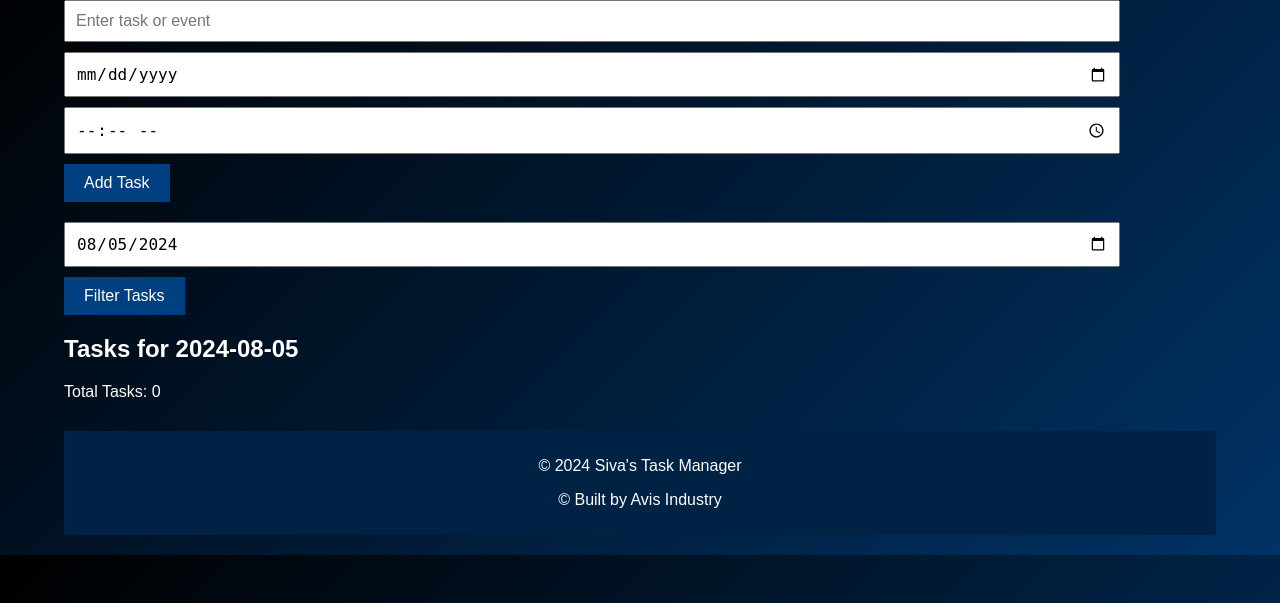
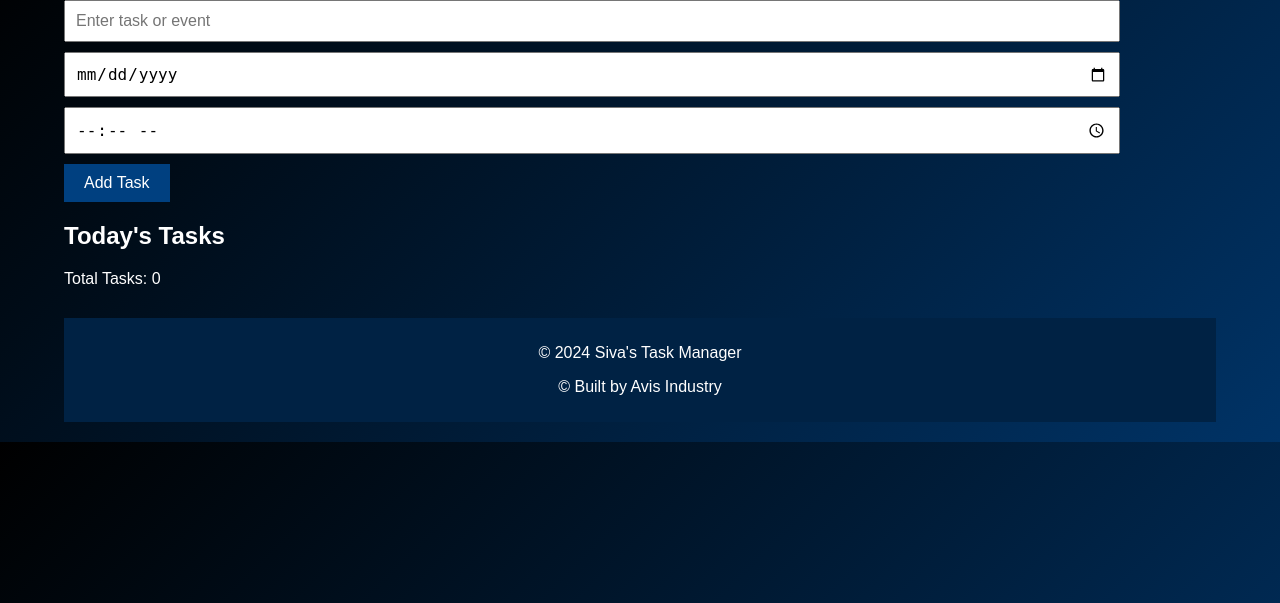
Before and after one commit to Sivabalan10/Personal-Task-Manager, a Flask app: page / in a window 1280 px wide. Shown: the part 73-676 px from the top of the page. Run offline with Flask 3, Linux system fonts and the light colour scheme.

Commit message:
Update index.html

```diff
--- a/templates/index.html
+++ b/templates/index.html
@@ -107,14 +107,8 @@
                 <button type="submit">Add Task</button>
             </form>
         </div>
-        <div class="form-container">
-            <form action="/" method="post">
-                <input type="date" name="selected_date" value="{{ selected_date }}">
-                <button type="submit">Filter Tasks</button>
-            </form>
-        </div>
         <div class="task-list">
-            <h2>Tasks for {{ selected_date }}</h2>
+            <h2>Today's Tasks</h2>
             <ul>
                 {% for task in tasks %}
                 <li>
```
